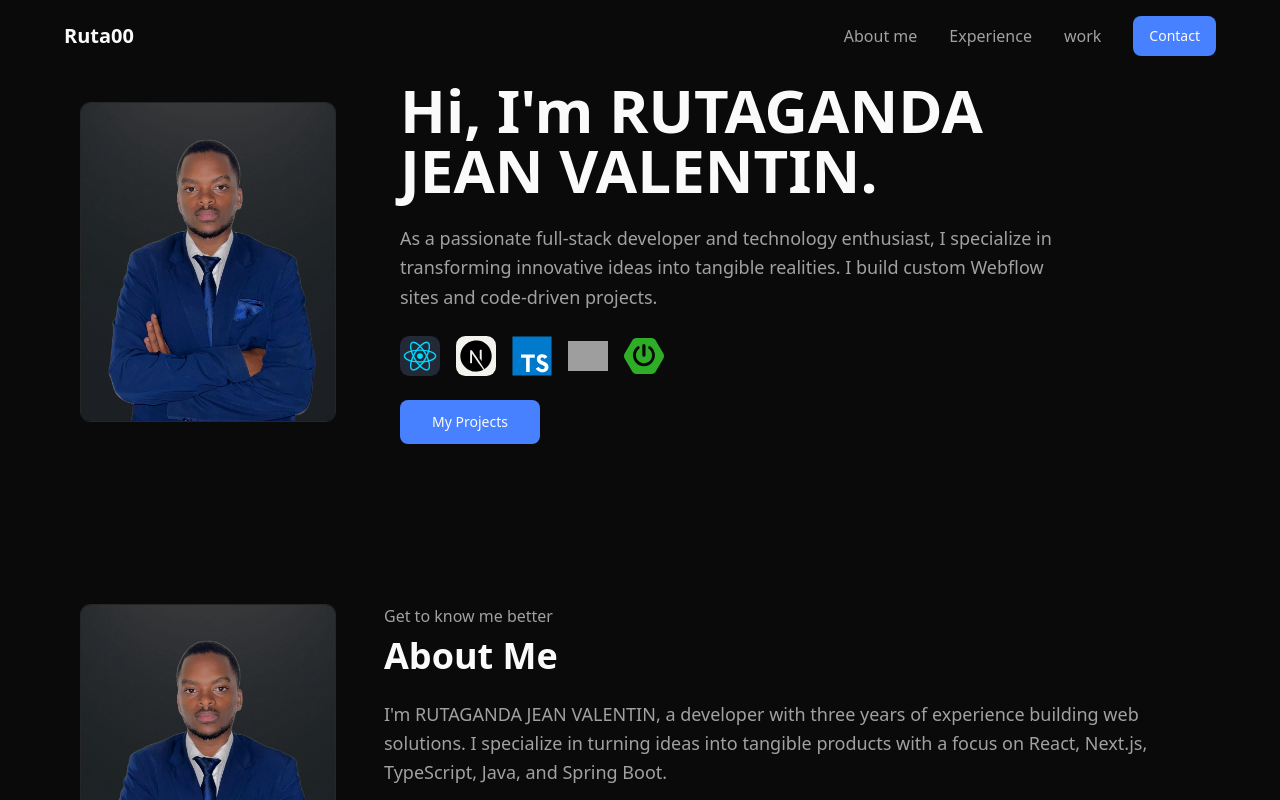
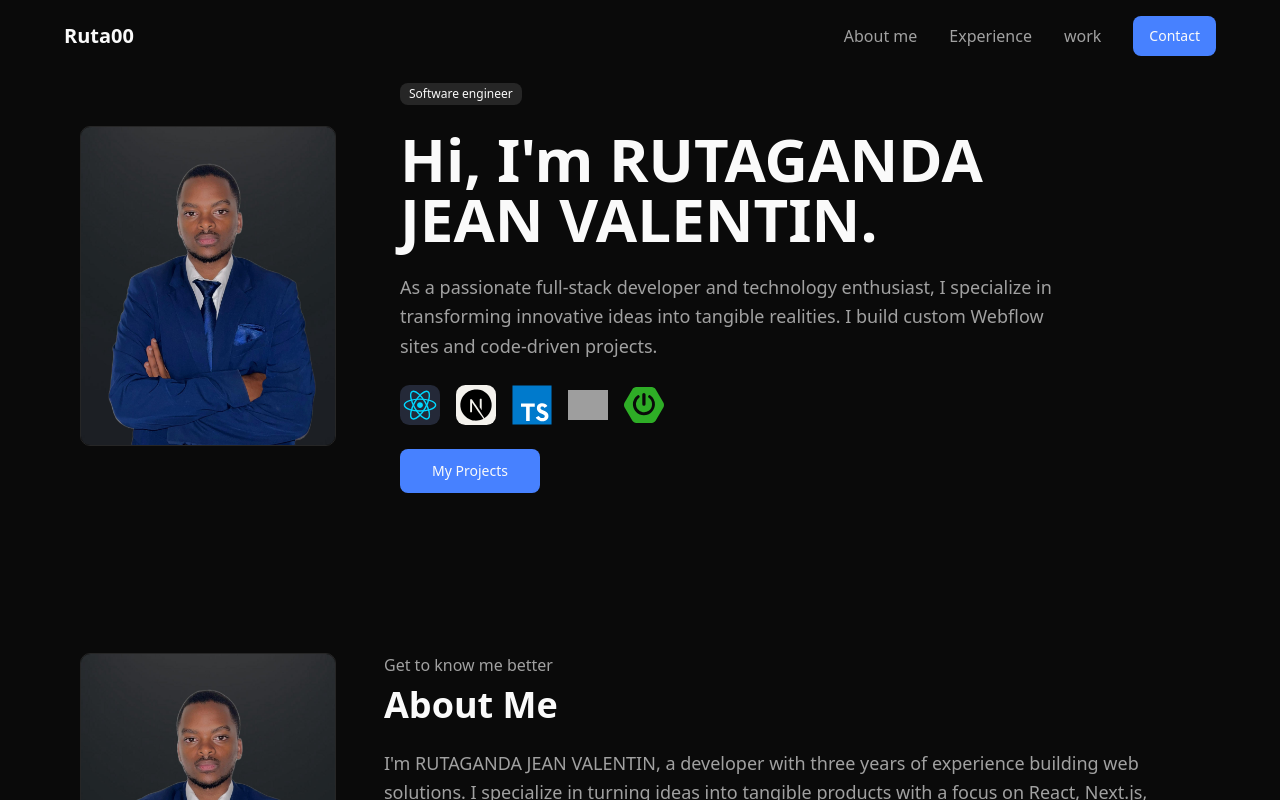
Before and after one commit to rutaganda56/my-portifolio, a Next.js app: page / in a window 1280 px wide. Shown: the top 800 px of the page. Built offline with nearby package versions, Linux system fonts and the light colour scheme; grey boxes are pictures that could not be loaded.

Commit message:
new commit

```diff
--- a/components/hero-section.tsx
+++ b/components/hero-section.tsx
@@ -2,7 +2,7 @@
 
 import { Button } from "@/components/ui/button";
 import Image from "next/image";
-// import { Badge } from "@/components/ui/badge"
+import { Badge } from "@/components/ui/badge";
 
 export function HeroSection() {
   const scrollToProjects = () => {
@@ -20,17 +20,17 @@
             <div className="w-64 h-80 bg-card rounded-lg overflow-hidden border border-border">
               <Image
                 src="/myImage.jpg"
-                width={256} // Match w-64 (64 * 4 = 256px)
-                height={320} // Match h-80 (80 * 4 = 320px)
+                width={256}
+                height={320}
                 alt="RUTAGANDA JEAN VALENTIN"
                 className="w-full h-full object-cover"
               />
             </div>
           </div>
           <div className="flex-1 space-y-6">
-            {/* <Badge variant="secondary" className="w-fit">
+            <Badge variant="secondary" className="w-fit">
               Software engineer
-            </Badge> */}
+            </Badge>
 
             <h1 className="text-4xl md:text-5xl lg:text-6xl font-bold text-balance">
               Hi, I&apos;m RUTAGANDA JEAN VALENTIN.
--- a/components/projects-section.tsx
+++ b/components/projects-section.tsx
@@ -18,8 +18,8 @@
               <div className="aspect-video bg-muted overflow-hidden">
                 <Image
                   src="/Pickovo.JPG"
-                  width={600} // Much larger to match display size
-                  height={338} // 16:9 ratio (600 ÷ 16 × 9)
+                  width={600}
+                  height={338}
                   alt="PICKOVO project"
                   className="w-full h-full object-cover group-hover:scale-105 transition-transform duration-300"
                 />
--- /dev/null
+++ b/components/ui/badge.tsx
@@ -0,0 +1,45 @@
+import * as React from "react";
+import { Slot } from "@radix-ui/react-slot";
+import { cva, type VariantProps } from "class-variance-authority";
+
+import { cn } from "@/lib/utils/utils";
+const badgeVariants = cva(
+  "inline-flex items-center justify-center rounded-md border px-2 py-0.5 text-xs font-medium w-fit whitespace-nowrap shrink-0 [&>svg]:size-3 gap-1 [&>svg]:pointer-events-none focus-visible:border-ring focus-visible:ring-ring/50 focus-visible:ring-[3px] aria-invalid:ring-destructive/20 dark:aria-invalid:ring-destructive/40 aria-invalid:border-destructive transition-[color,box-shadow] overflow-hidden",
+  {
+    variants: {
+      variant: {
+        default:
+          "border-transparent bg-primary text-primary-foreground [a&]:hover:bg-primary/90",
+        secondary:
+          "border-transparent bg-secondary text-secondary-foreground [a&]:hover:bg-secondary/90",
+        destructive:
+          "border-transparent bg-destructive text-white [a&]:hover:bg-destructive/90 focus-visible:ring-destructive/20 dark:focus-visible:ring-destructive/40 dark:bg-destructive/60",
+        outline:
+          "text-foreground [a&]:hover:bg-accent [a&]:hover:text-accent-foreground",
+      },
+    },
+    defaultVariants: {
+      variant: "default",
+    },
+  }
+);
+
+function Badge({
+  className,
+  variant,
+  asChild = false,
+  ...props
+}: React.ComponentProps<"span"> &
+  VariantProps<typeof badgeVariants> & { asChild?: boolean }) {
+  const Comp = asChild ? Slot : "span";
+
+  return (
+    <Comp
+      data-slot="badge"
+      className={cn(badgeVariants({ variant }), className)}
+      {...props}
+    />
+  );
+}
+
+export { Badge, badgeVariants };
```
